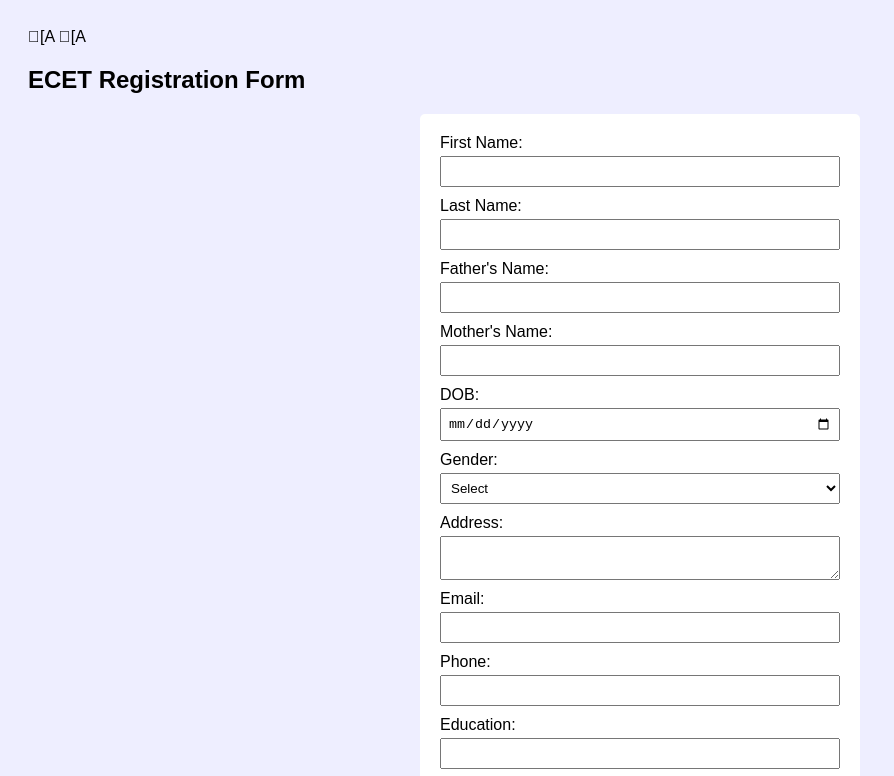
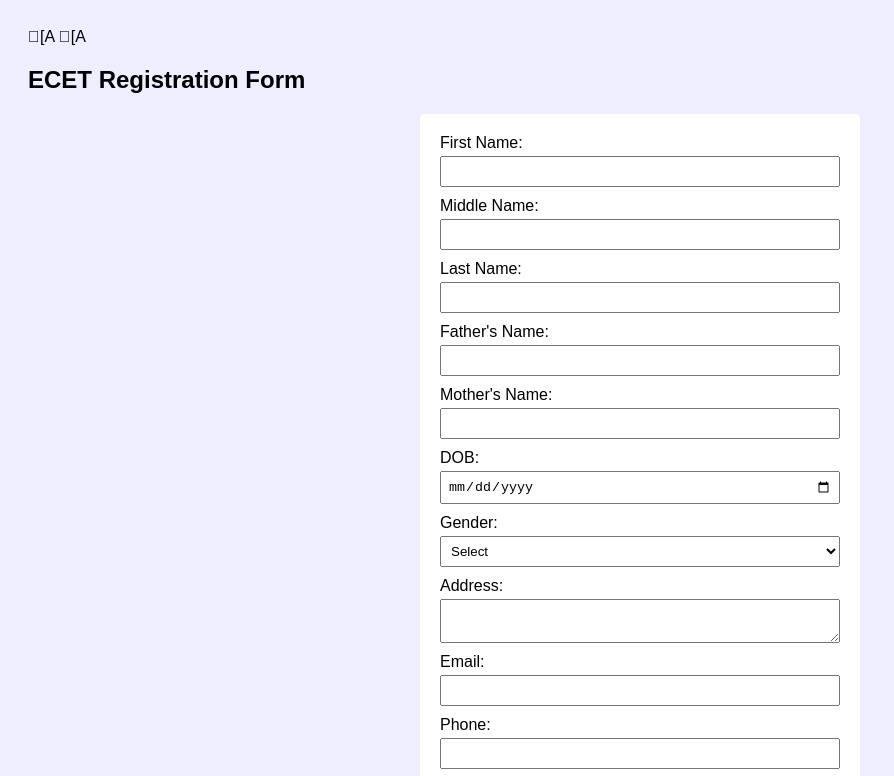
Before and after one commit to nitya539/devops, a plain HTML site: page index.html in a window 1280 px wide. Shown: the top 776 px of the page, without its empty margins (0-894 px from the left). Drawn offline with Linux system fonts and the light colour scheme.

Commit message:
Update index.html

```diff
--- a/index.html
+++ b/index.html
@@ -11,6 +11,7 @@
   <h2>ECET Registration Form</h2>
   <form id="ecetForm">
     <label>First Name: <input type="text" id="fname" required></label>
+    <label>Middle Name:<input type="text"id="mname" required></label>
     <label>Last Name: <input type="text" id="lname" required></label>
     <label>Father's Name: <input type="text" id="father" required></label>
     <label>Mother's Name: <input type="text" id="mother" required></label>
```
